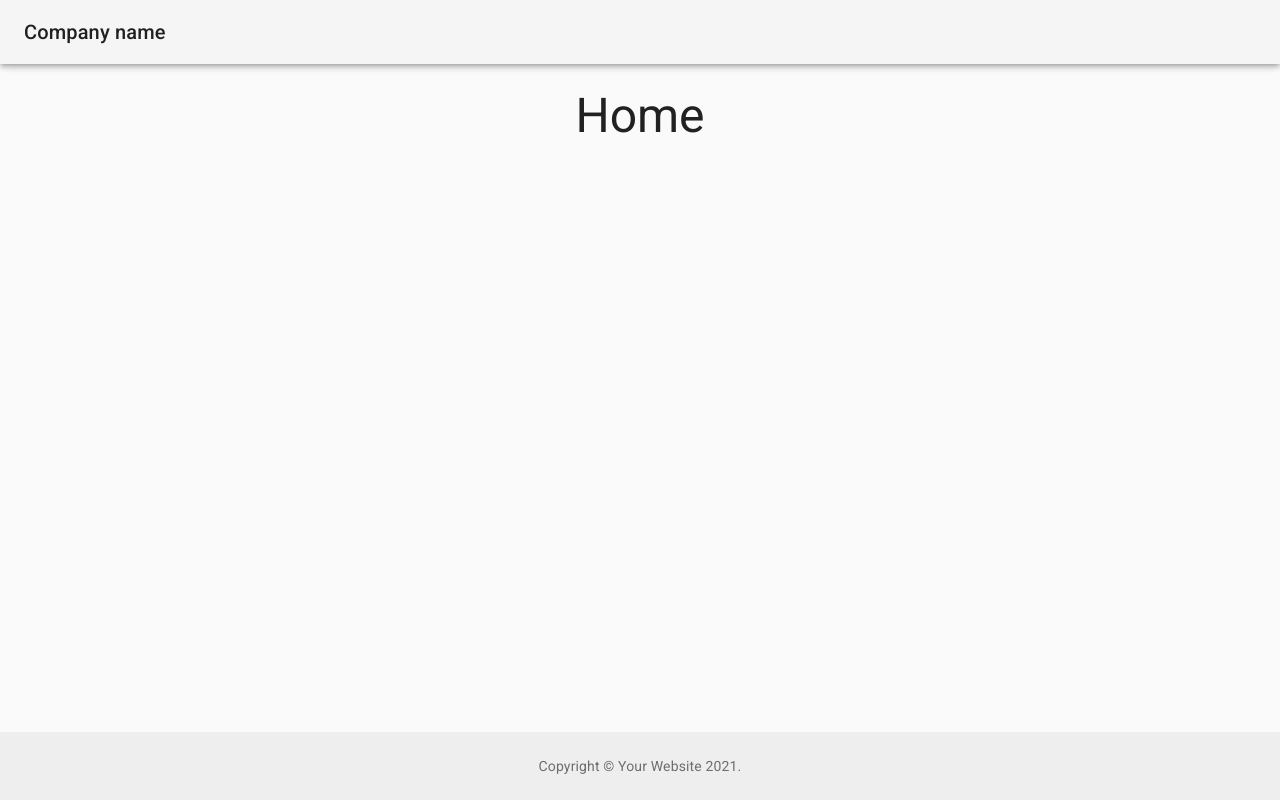
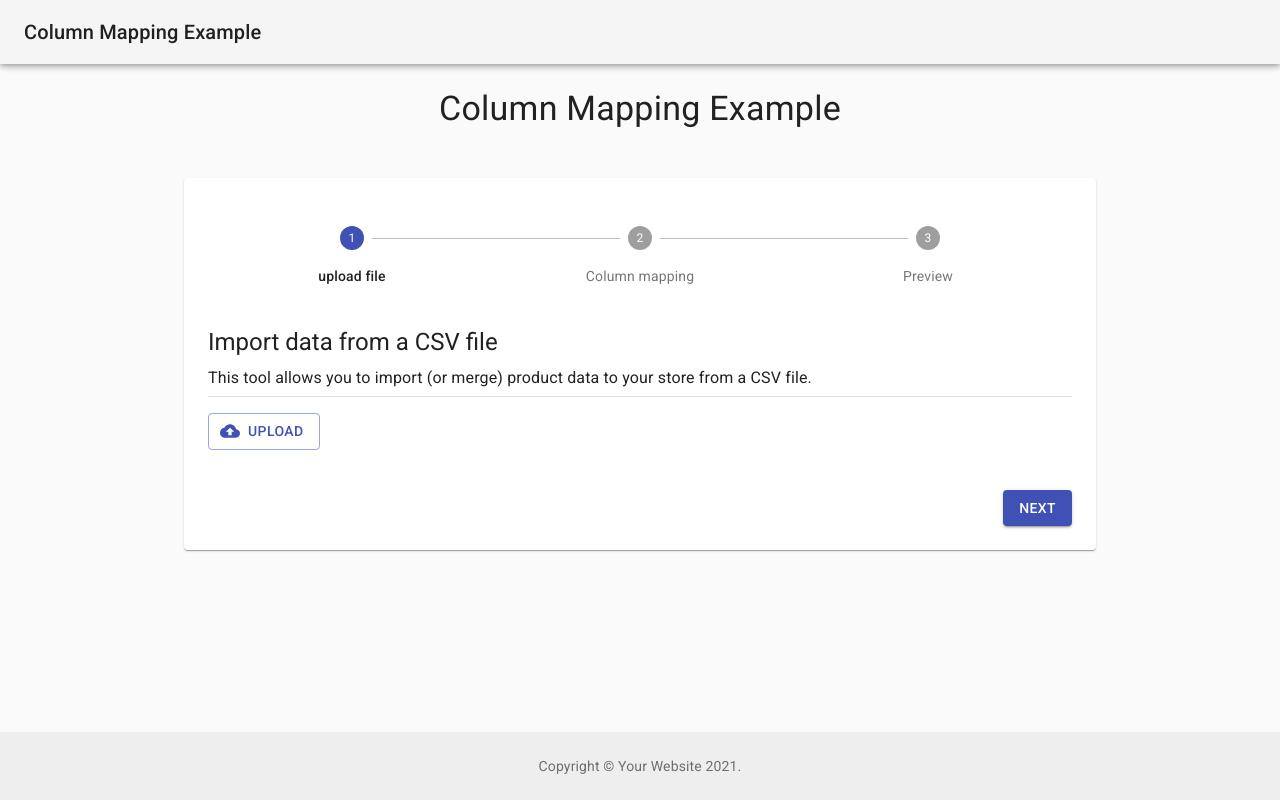
Before and after one commit to RichardHpa/column-mapper, a React (Create React App) app: page / in a window 1280 px wide. Built offline with nearby package versions, Linux system fonts and the light colour scheme.

Commit message:
started to develop column mapper

```diff
--- a/package.json
+++ b/package.json
@@ -1,5 +1,5 @@
 {
-	"name": "template-mui-app",
+	"name": "bulk-uploader",
 	"version": "0.1.0",
 	"private": true,
 	"dependencies": {
@@ -8,6 +8,7 @@
 		"@testing-library/jest-dom": "^5.11.9",
 		"@testing-library/react": "^11.2.5",
 		"@testing-library/user-event": "^12.8.3",
+		"papaparse": "^5.3.0",
 		"react": "^17.0.1",
 		"react-dom": "^17.0.1",
 		"react-router-dom": "^5.2.0",
--- a/src/App.js
+++ b/src/App.js
@@ -24,7 +24,7 @@ function App() {
 	return (
 		<div className={classes.root}>
 			<Header />
-			<Container className={classes.main}>
+			<Container className={classes.main} maxWidth="md">
 				<Routes />
 			</Container>
 			<Footer />
--- a/src/layouts/Header.js
+++ b/src/layouts/Header.js
@@ -11,7 +11,7 @@ export default function Header() {
 			<AppBar position="fixed" color="default" className={classes.appBar}>
 				<Toolbar>
 					<Typography variant="h6" color="inherit" noWrap>
-						Company name
+						Column Mapping Example
 					</Typography>
 				</Toolbar>
 			</AppBar>
--- a/src/pages/Home/Home.js
+++ b/src/pages/Home/Home.js
@@ -1,10 +1,116 @@
-import { Typography } from '@material-ui/core'
+import React, { useState } from 'react'
+import {
+	makeStyles,
+	Paper,
+	Stepper,
+	Step,
+	StepLabel,
+	Button,
+	Typography,
+	Box,
+} from '@material-ui/core'
+import Upload from './components/Upload'
+
+const useStyles = makeStyles((theme) => ({
+	paper: {
+		marginTop: theme.spacing(3),
+		marginBottom: theme.spacing(3),
+		padding: theme.spacing(2),
+		[theme.breakpoints.up(600 + theme.spacing(3) * 2)]: {
+			marginTop: theme.spacing(6),
+			marginBottom: theme.spacing(6),
+			padding: theme.spacing(3),
+		},
+	},
+	stepper: {
+		padding: theme.spacing(3, 0, 5),
+	},
+	buttons: {
+		display: 'flex',
+		justifyContent: 'flex-end',
+	},
+	button: {
+		marginTop: theme.spacing(3),
+		marginLeft: theme.spacing(1),
+	},
+}))
+
+const steps = ['upload file', 'Column mapping', 'Preview']
+
+function getStepContent(step) {
+	switch (step) {
+		case 0:
+			return <Upload />
+		case 1:
+			return 'Column mapping'
+		case 2:
+			return 'Preview'
+		default:
+			throw new Error('Unknown step')
+	}
+}
+
 export default function Home() {
+	const classes = useStyles()
+	const [activeStep, setActiveStep] = useState(0)
+
+	const handleNext = () => {
+		setActiveStep(activeStep + 1)
+	}
+
+	const handleBack = () => {
+		setActiveStep(activeStep - 1)
+	}
 	return (
-		<div>
-			<Typography variant="h3" align="center">
-				Home
+		<Box>
+			<Typography component="h1" variant="h4" align="center">
+				Column Mapping Example
 			</Typography>
-		</div>
+			<Paper className={classes.paper}>
+				<Stepper
+					activeStep={activeStep}
+					className={classes.stepper}
+					alternativeLabel>
+					{steps.map((label) => (
+						<Step key={label}>
+							<StepLabel>{label}</StepLabel>
+						</Step>
+					))}
+				</Stepper>
+				<React.Fragment>
+					{activeStep === steps.length ? (
+						<React.Fragment>
+							<Typography variant="h5" gutterBottom>
+								Thank you for your order.
+							</Typography>
+							<Typography variant="subtitle1">
+								Your order number is #2001539. We have emailed your order
+								confirmation, and will send you an update when your order has
+								shipped.
+							</Typography>
+						</React.Fragment>
+					) : (
+						<React.Fragment>
+							{getStepContent(activeStep)}
+
+							<div className={classes.buttons}>
+								{activeStep !== 0 && (
+									<Button onClick={handleBack} className={classes.button}>
+										Back
+									</Button>
+								)}
+								<Button
+									variant="contained"
+									color="primary"
+									onClick={handleNext}
+									className={classes.button}>
+									{activeStep === steps.length - 1 ? 'Place order' : 'Next'}
+								</Button>
+							</div>
+						</React.Fragment>
+					)}
+				</React.Fragment>
+			</Paper>
+		</Box>
 	)
 }
--- /dev/null
+++ b/src/pages/Home/components/Upload/Upload.js
@@ -0,0 +1,80 @@
+import { useState } from 'react'
+import {
+	Box,
+	Button,
+	Typography,
+	Divider,
+	makeStyles,
+	IconButton,
+} from '@material-ui/core'
+import CloudUploadIcon from '@material-ui/icons/CloudUpload'
+import CloseIcon from '@material-ui/icons/Close'
+
+const useStyles = makeStyles((theme) => ({
+	input: {
+		display: 'none',
+	},
+	button: {
+		marginRight: theme.spacing(2),
+	},
+}))
+
+export default function Upload() {
+	const classes = useStyles()
+	const [selectedFiles, setSelectedFiles] = useState(null)
+
+	const onUploadFile = (event) => {
+		setSelectedFiles(event.target.files)
+	}
+
+	const onRemoveImage = () => {
+		setSelectedFiles(null)
+	}
+
+	return (
+		<Box>
+			<Typography variant="h5" gutterBottom>
+				Import data from a CSV file
+			</Typography>
+			<Typography gutterBottom>
+				This tool allows you to import (or merge) product data to your store
+				from a CSV file.
+			</Typography>
+			<Divider />
+			<Box py={2}>
+				<input
+					accept=".csv, application/vnd.openxmlformats-officedocument.spreadsheetml.sheet, application/vnd.ms-excel"
+					className={classes.input}
+					id="contained-button-file"
+					multiple
+					type="file"
+					onChange={onUploadFile}
+				/>
+				<label htmlFor="contained-button-file">
+					<Button
+						className={classes.button}
+						component="span"
+						color="primary"
+						variant="outlined"
+						startIcon={<CloudUploadIcon />}
+						disableElevation>
+						Upload
+					</Button>
+				</label>
+
+				{selectedFiles && selectedFiles.length > 0 ? (
+					<Typography component="span">
+						{selectedFiles[0].name}{' '}
+						<IconButton
+							aria-label="delete"
+							size="small"
+							color="secondary"
+							onClick={onRemoveImage}>
+							<CloseIcon fontSize="inherit" />
+						</IconButton>
+					</Typography>
+				) : null}
+			</Box>
+		</Box>
+	)
+}
--- /dev/null
+++ b/src/pages/Home/components/Upload/index.js
@@ -0,0 +1 @@
+export { default } from './Upload'
```
Also changed, not shown: 1 other file (tests, documents, lock files or other folders).
